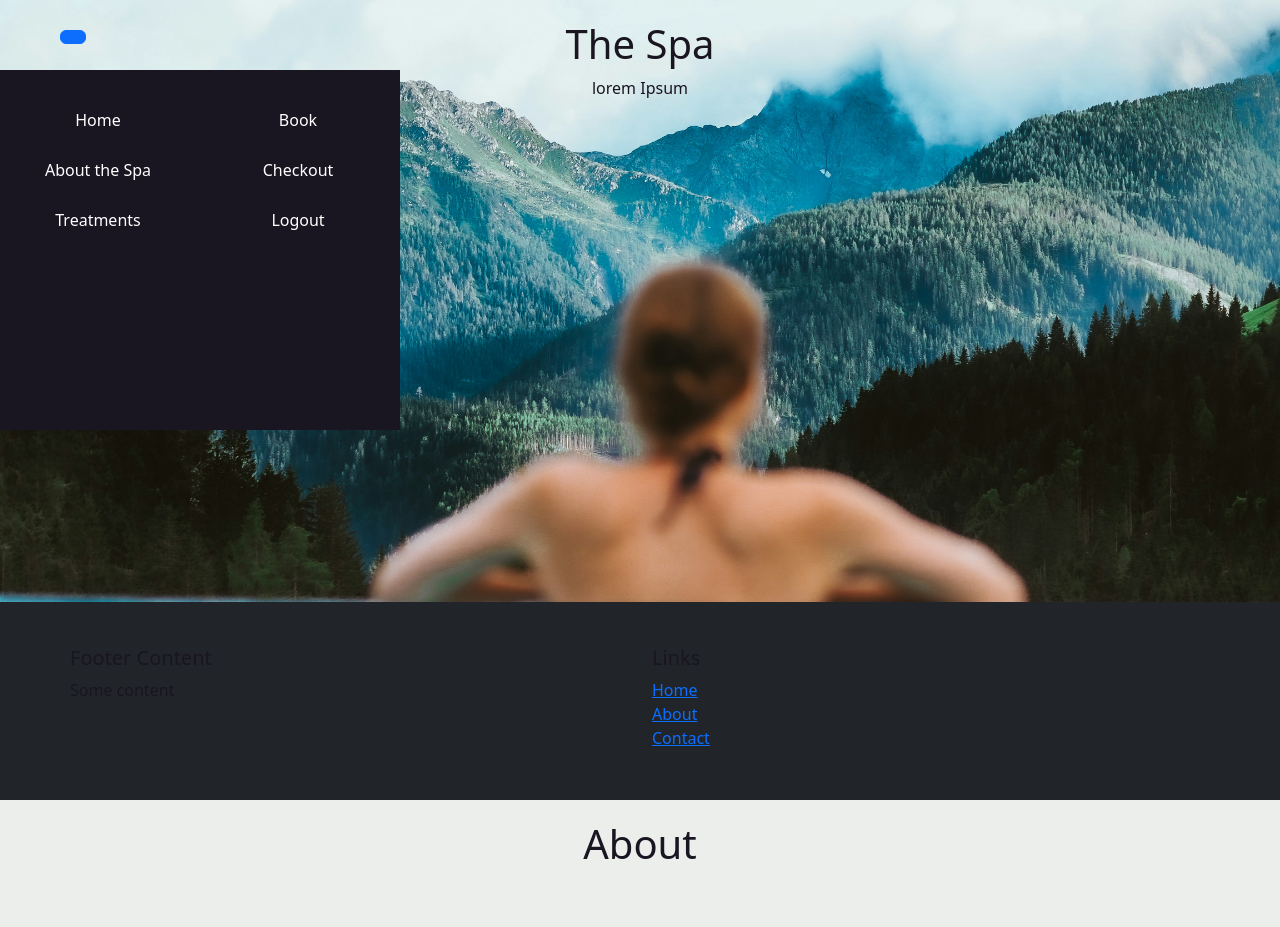
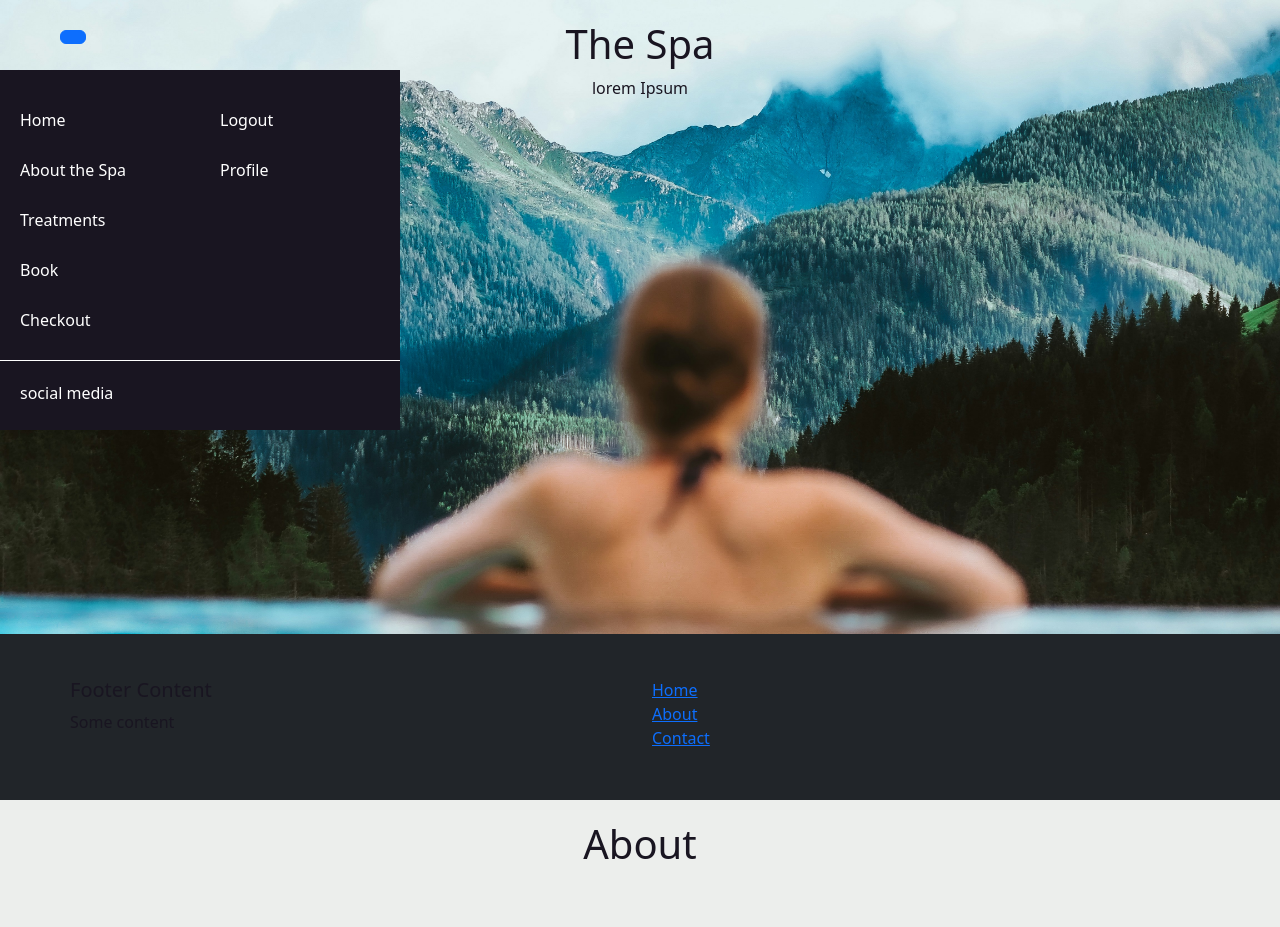
Before and after one commit to CeciliaSG/pp5_hotel_e-commerce, a Django app: page / in a window 1280 px wide, after a click that opens the changed part. Shown: the top 927 px of the page. Run offline with Django 4.2, Linux system fonts and the light colour scheme; the visitor is signed in with stand-in values (Sample User, id 1).

Commit message:
Work on nav

```diff
--- a/static/css/style.css
+++ b/static/css/style.css
@@ -40,7 +40,7 @@ scroll-behavior: smooth;
 }
 
 .navbar-button {
-    color: #191521;
+    color: #538991;
     position: fixed;
     margin-top: 30px;
     margin-left: 60px;
@@ -66,6 +66,24 @@ scroll-behavior: smooth;
     color: #fff;
     text-decoration: none;
 }
+
+.separator {
+      width: 100%;
+      height: 1px;
+      background-color: white;
+      margin: 10px 0;
+    }
+
+.social-media-symbols{
+    color: white;
+    margin-left: 20px;
+    margin-top: 10px;
+}
+
+ .navbar-nav .nav-item .nav-link:hover {
+      color: #538991;
+    }
+
 
 
 /* Override Bootstrap's gutter spacing for containers */
@@ -109,6 +127,7 @@ scroll-behavior: smooth;
 /* Footer */
 
 footer {
+    color: white;
     position: fixed;
     padding: 20px 20px;
     bottom: 0;
--- a/templates/base.html
+++ b/templates/base.html
@@ -38,22 +38,25 @@
 
   <ul class="navbar-nav me-auto mb-2 mb-lg-0 w-100">
         <div class="row justify-content-center w-100">
-          <div class="col text-center">
+          <div class="col text-left">
             <li class="nav-item"><a class="nav-link" href="#home">Home</a></li>
             <li class="nav-item"><a class="nav-link" href="#about">About the Spa</a></li>
             <li class="nav-item"><a class="nav-link" href="#treatments">Treatments</a></li>
+             <li class="nav-item"><a class="nav-link" href="#book">Book</a></li>
+            <li class="nav-item"><a class="nav-link" href="#checkout">Checkout</a></li>
           </div>
-          <div class="col text-center">
-            <li class="nav-item"><a class="nav-link" href="#book">Book</a></li>
-            <li class="nav-item"><a class="nav-link" href="#checkout">Checkout</a></li>
+          <div class="col text-left">
             {% if not request.user.is_authenticated %}
               <li class="nav-item"><a href="{% url 'account_signup' %}" class="nav-link">Register</a></li>
               <li class="nav-item"><a href="{% url 'account_login' %}" class="nav-link">Login</a></li>
             {% else %}
               <li class="nav-item"><a href="{% url 'account_logout' %}" class="nav-link">Logout</a></li>
+              <li class="nav-item"><a href="#" class="nav-link">Profile</a></li>
             {% endif %}
           </div>
         </div>
+        <div class="separator"></div>
+            <div class="social-media-symbols">social media</div>
       </ul>
   </div>
 </nav>
@@ -78,7 +81,6 @@
         <p>Some content</p>
       </div>
       <div class="col-md-6">
-        <h5>Links</h5>
         <ul class="list-unstyled">
           <li><a href="#">Home</a></li>
           <li><a href="#">About</a></li>
```
